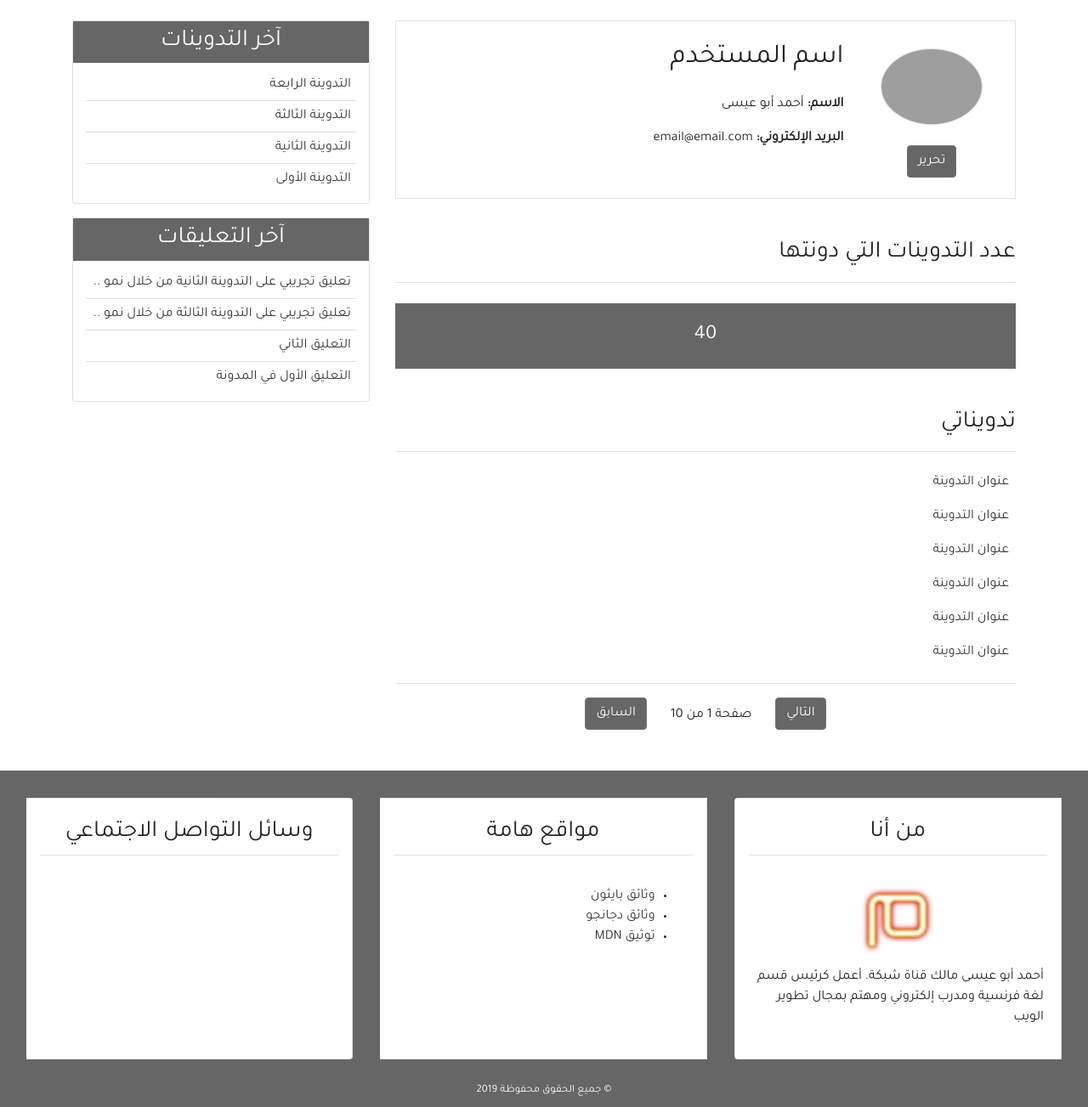
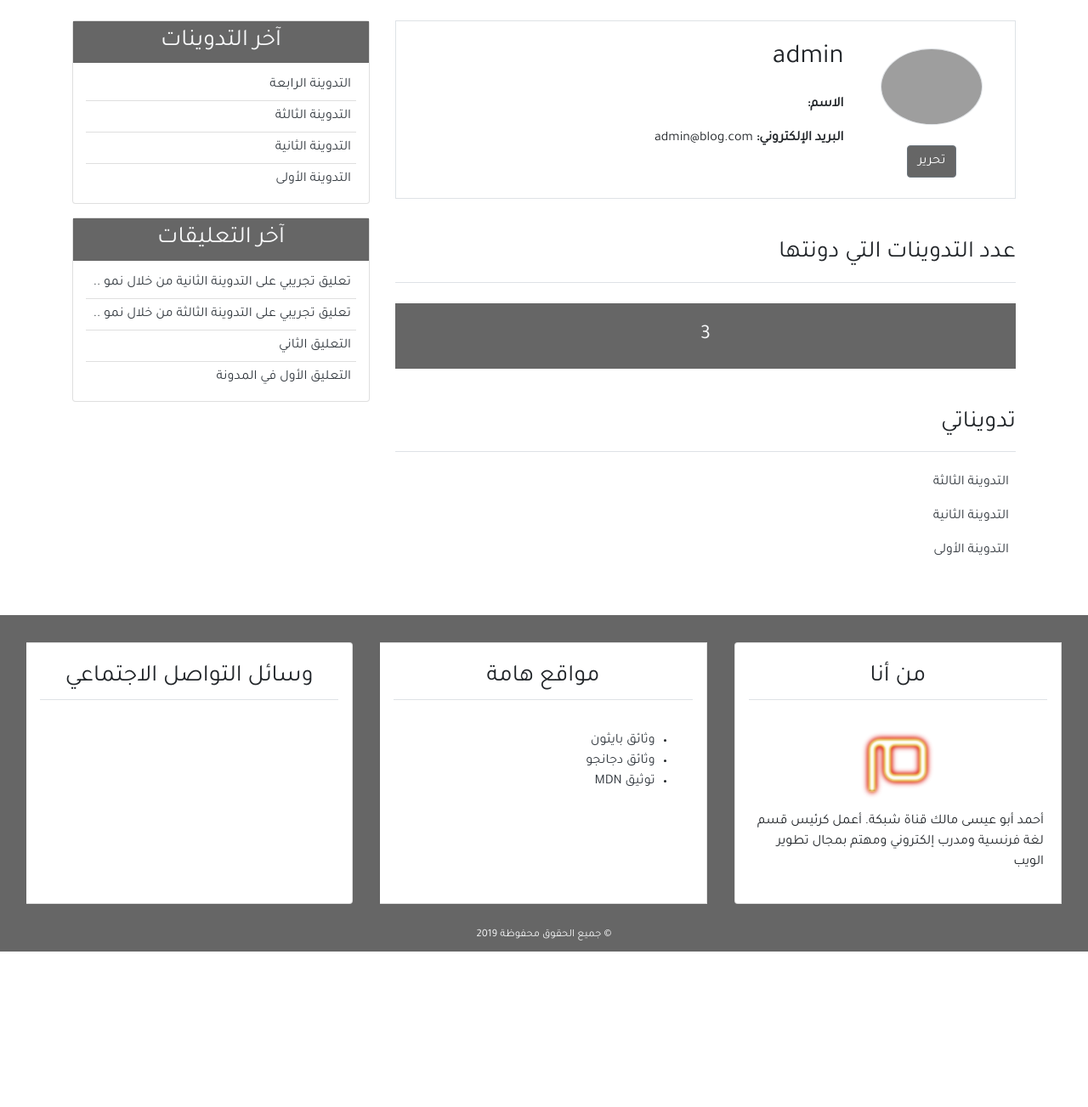
Before and after one commit to aabouissa/blog-django-ar, a Django app: page /profile/ in a window 1280 px wide. Shown: the part 57-1360 px from the top of the page at 85% size. After the commit the page ends 1177 px from the top, so only its background shows below. Run offline with Django 3.2, Linux system fonts and the light colour scheme; a user stored in the database is signed in; data comes from the database, SQL or seed files in the repository; both versions use the stored data as it was after the commit; some libraries are stand-ins or nearby versions; grey boxes are pictures that could not be loaded.

Commit message:
Dynamic profile

```diff
--- a/src/user/templates/user/profile.html
+++ b/src/user/templates/user/profile.html
@@ -11,9 +11,10 @@
             </div>
         </div>
         <div class="col-md-9">
-            <h2 class="mb-4">اسم المستخدم</h2>
-            <p class="font-weight-bold">الاسم: <span class="font-weight-normal">أحمد أبو عيسى</span></p>
-            <p class="font-weight-bold">البريد الإلكتروني: <span class="font-weight-normal">email@email.com</span></p>
+            <h2 class="mb-4">{{user.username}}</h2>
+            <p class="font-weight-bold">الاسم: <span class="font-weight-normal">{{user.first_name}}
+                    {{user.last_name}}</span></p>
+            <p class="font-weight-bold">البريد الإلكتروني: <span class="font-weight-normal">{{user.email}}</span></p>
         </div>
     </div>
 </div>
@@ -22,34 +23,25 @@
     <div class="col-md">
         <h3 class="border-bottom pb-3 mb-4">عدد التدوينات التي دونتها</h3>
         <h4 class="bg-secondary text-center p-4 text-light">
-            40
+            {{posts.count}}
         </h4>
 
         <h3 class="border-bottom mb-4 pb-3 mt-5">تدويناتي</h3>
+        {% for post in posts %}
         <ul class="pr-2">
-            <a class="text-dark" href="#">عنوان التدوينة</a>
+            <a class="text-dark" href="{% url 'detail' post.id %}">{{post.title}}</a>
         </ul>
-        <ul class="pr-2">
-            <a class="text-dark" href="#">عنوان التدوينة</a>
-        </ul>
-        <ul class="pr-2">
-            <a class="text-dark" href="#">عنوان التدوينة</a>
-        </ul>
-        <ul class="pr-2">
-            <a class="text-dark" href="#">عنوان التدوينة</a>
-        </ul>
-        <ul class="pr-2">
-            <a class="text-dark" href="#">عنوان التدوينة</a>
-        </ul>
-        <ul class="pr-2">
-            <a class="text-dark" href="#">عنوان التدوينة</a>
-        </ul>
+        {% empty %}
+        <h4 class="text-center mb-5">لا يوجد تدوينات</h4>
+        {% endfor %}
 
+        {% if posts.count >= 10 %}
         <div class="border-top pt-3 mt-4 text-center">
             <a class="btn btn-secondary bg-secondary" href="#">التالي</a>
             <span class="pr-4 pl-4">صفحة 1 من 10</span>
             <a class="btn btn-secondary bg-secondary" href="#">السابق</a>
         </div>
+        {% endif %}
     </div>
 </div>
 {% endblock content %}
--- a/src/user/views.py
+++ b/src/user/views.py
@@ -2,6 +2,7 @@ from django.shortcuts import render, redirect
 from .forms import UserCreationForm, LoginForm
 from django.contrib import messages
 from django.contrib.auth import login, authenticate, logout
+from blog.models import Post
 
 
 def register(request):
@@ -48,6 +49,8 @@ def logout_user(request):
 
 
 def profile(request):
+    posts = Post.objects.filter(author=request.user)
     return render(request, 'user/profile.html', {
         'title': 'الملف الشخصي',
+        'posts': posts,
     })
```
Also changed, not shown: src/db.sqlite3.
